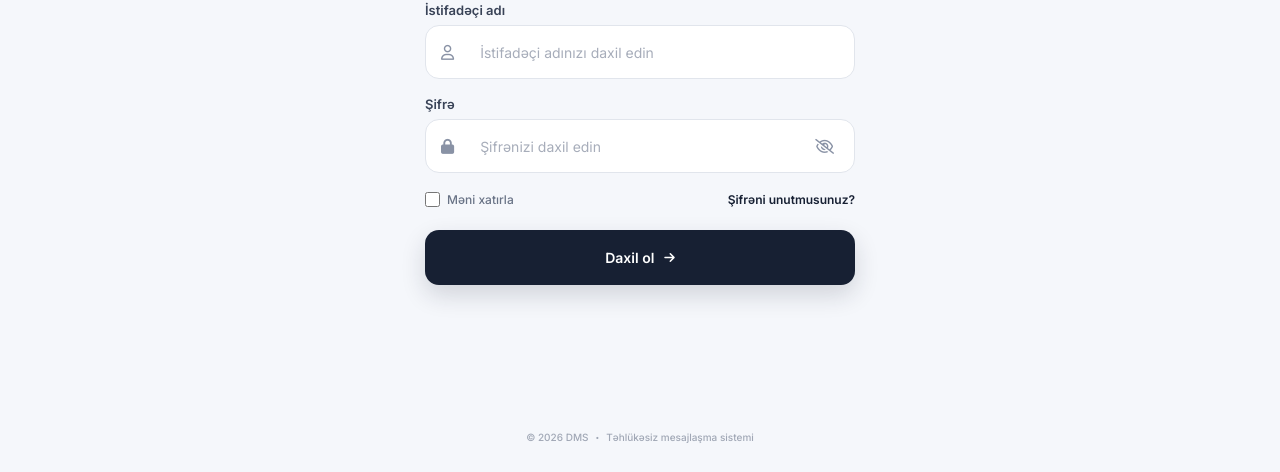
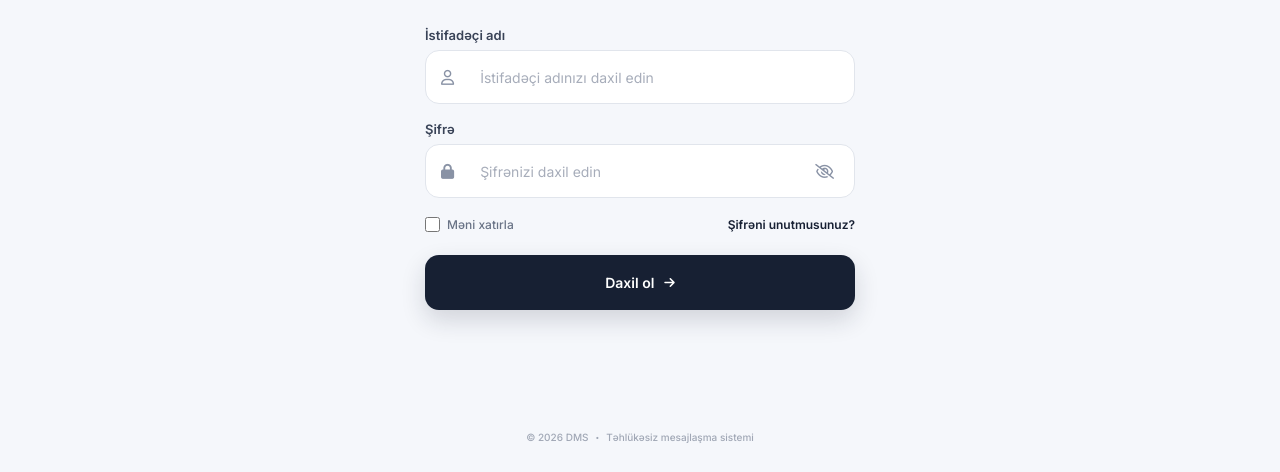
Before and after one commit to Mireziz-Memmedov/DMS, a plain HTML site: page index.html in a window 1280 px wide. Shown: the part 328-800 px from the top of the page. Drawn offline with nearby package versions, Linux system fonts and the light colour scheme.

Commit message:
login.sass

```diff
--- a/_login.sass
+++ b/_login.sass
@@ -116,6 +116,7 @@ a
     width: 100%
     max-width: 430px
     margin: 0 auto
+    padding: 50px 0 0
     flex: 1
     display: flex
     flex-direction: column
```
Also changed, not shown: style.css, 1 other file.
